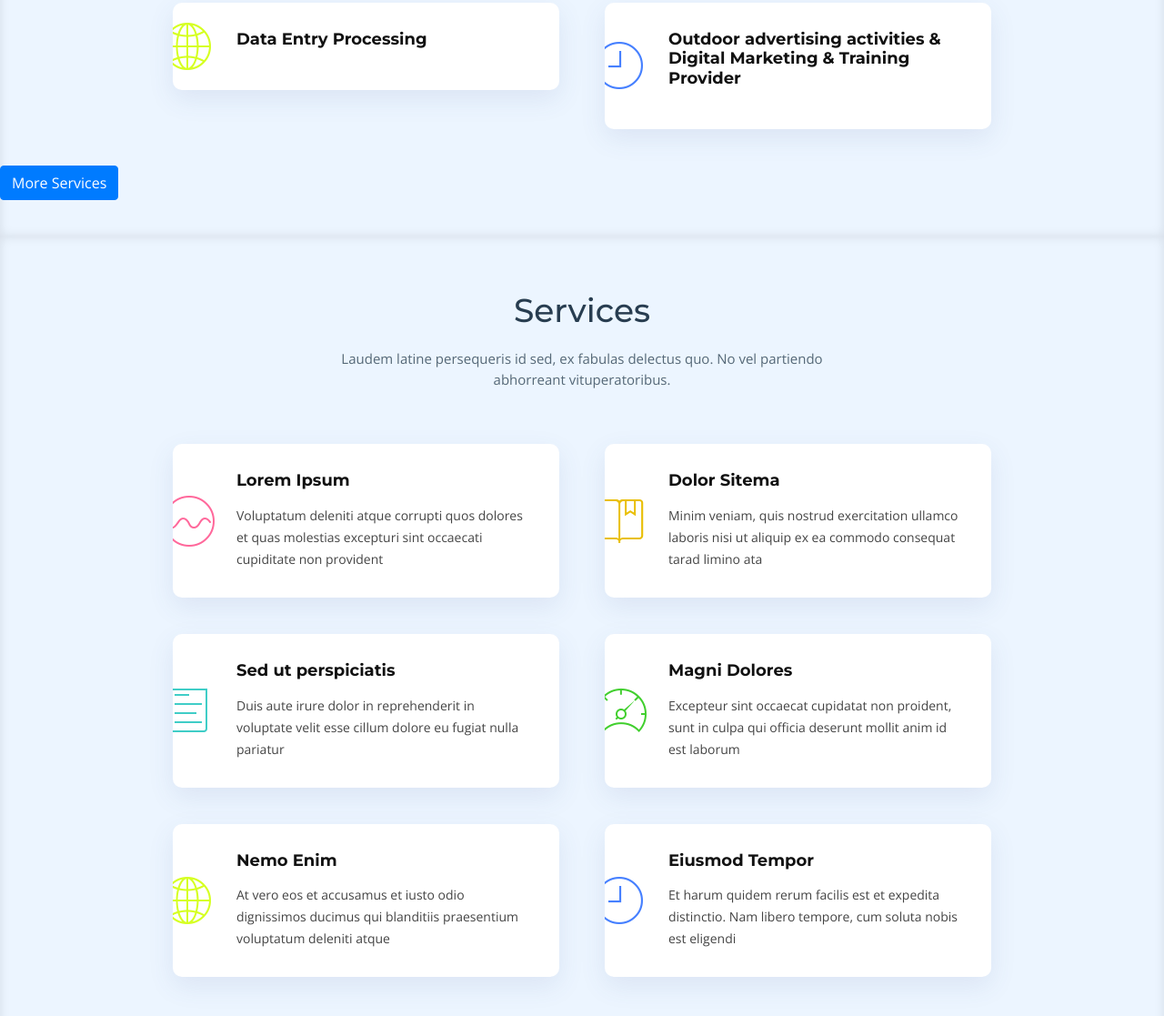
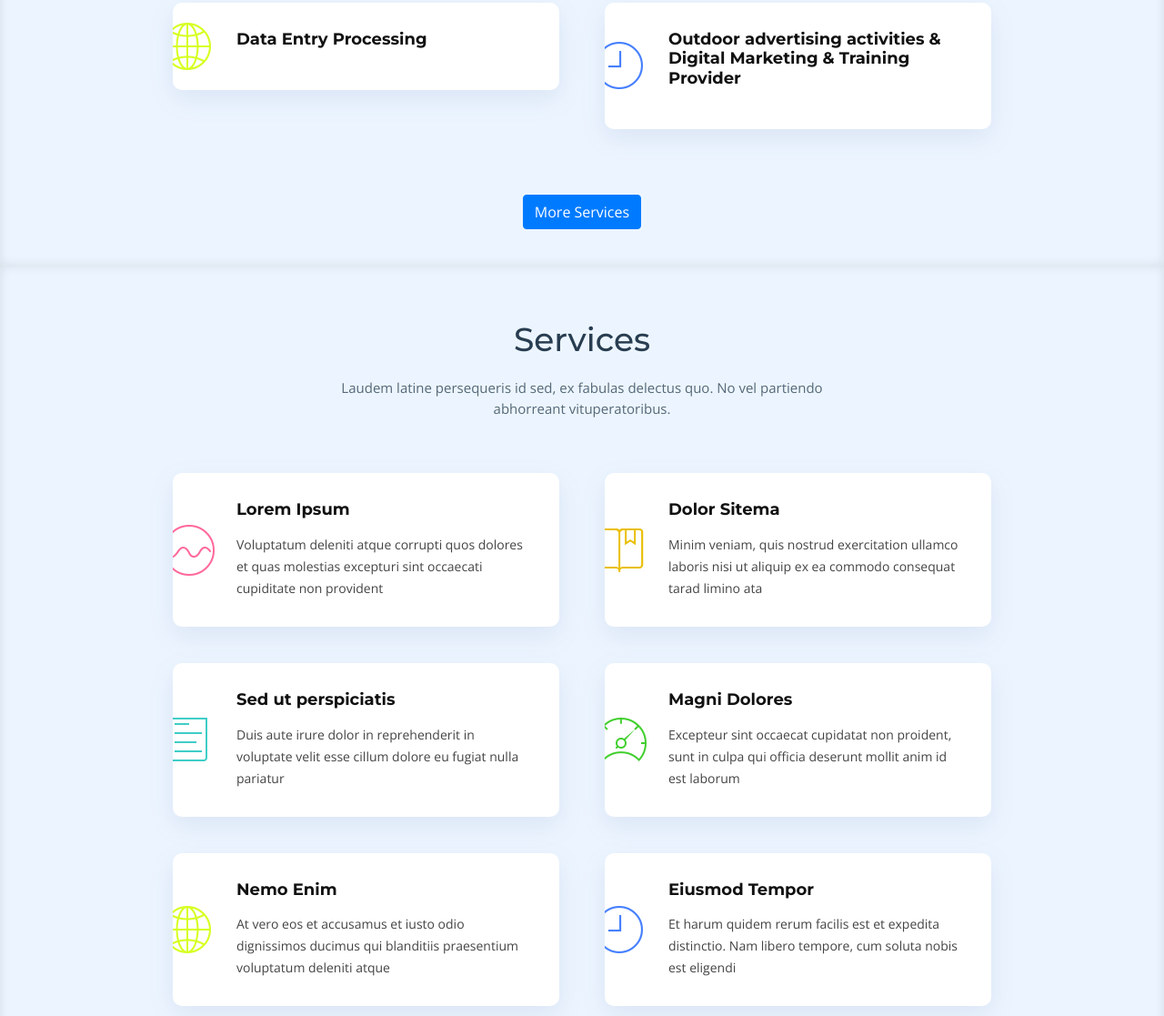
Before and after one commit to sid00077/softmatic, a plain HTML site: page index.html in a window 1280 px wide. Shown: the part 1132-2249 px from the top of the page at 91% size. Drawn offline with nearby package versions, Linux system fonts and the light colour scheme; files whose address does not match are found by name.

Commit message:
services button

```diff
--- a/css/style.css
+++ b/css/style.css
@@ -637,6 +637,11 @@ h6 {
   margin-left: 40px;
   line-height: 24px;
   margin-bottom: 0;
+}
+
+#services .button{
+  margin-top: 2em;
+  text-align: center;
 }
 
 #why-us {
```
